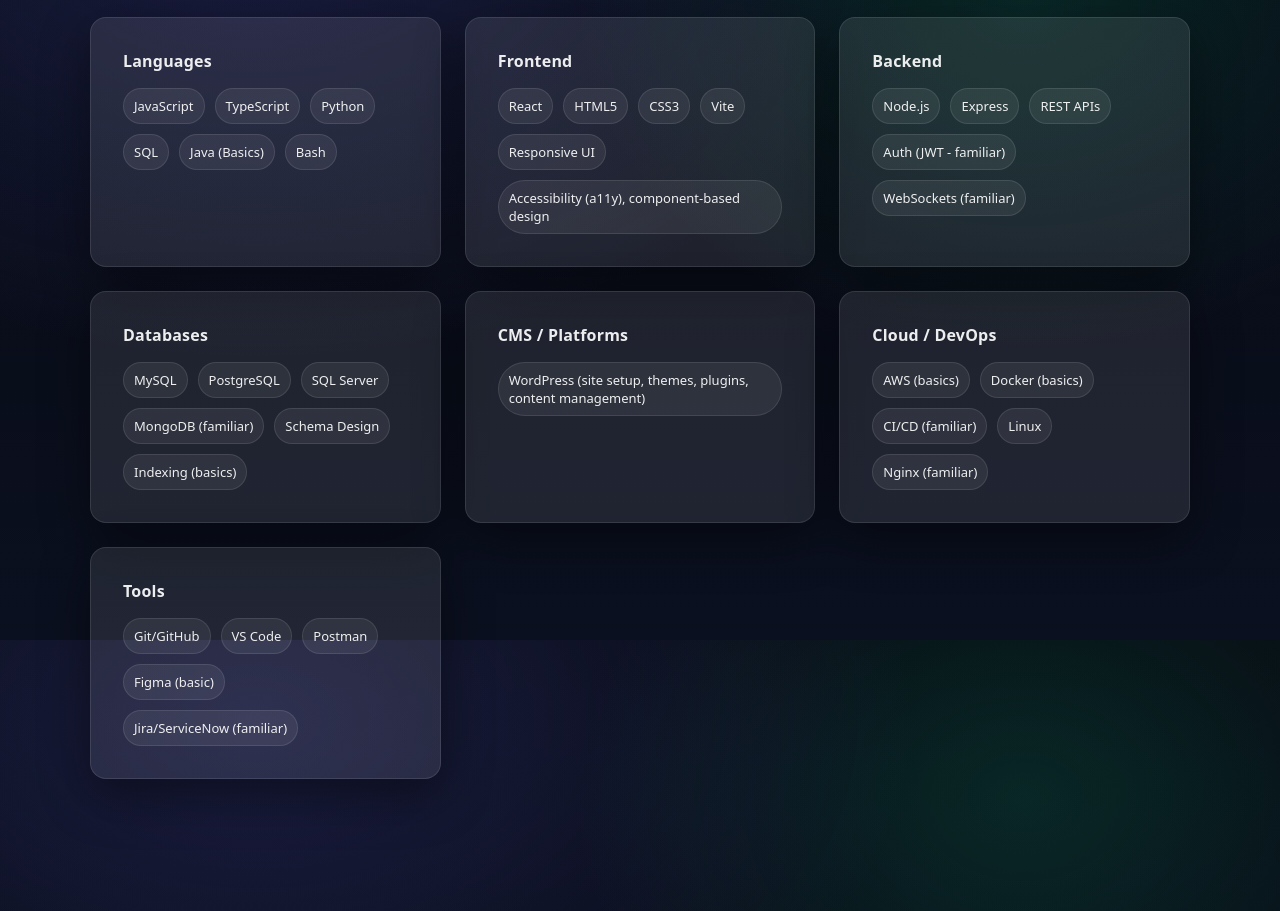
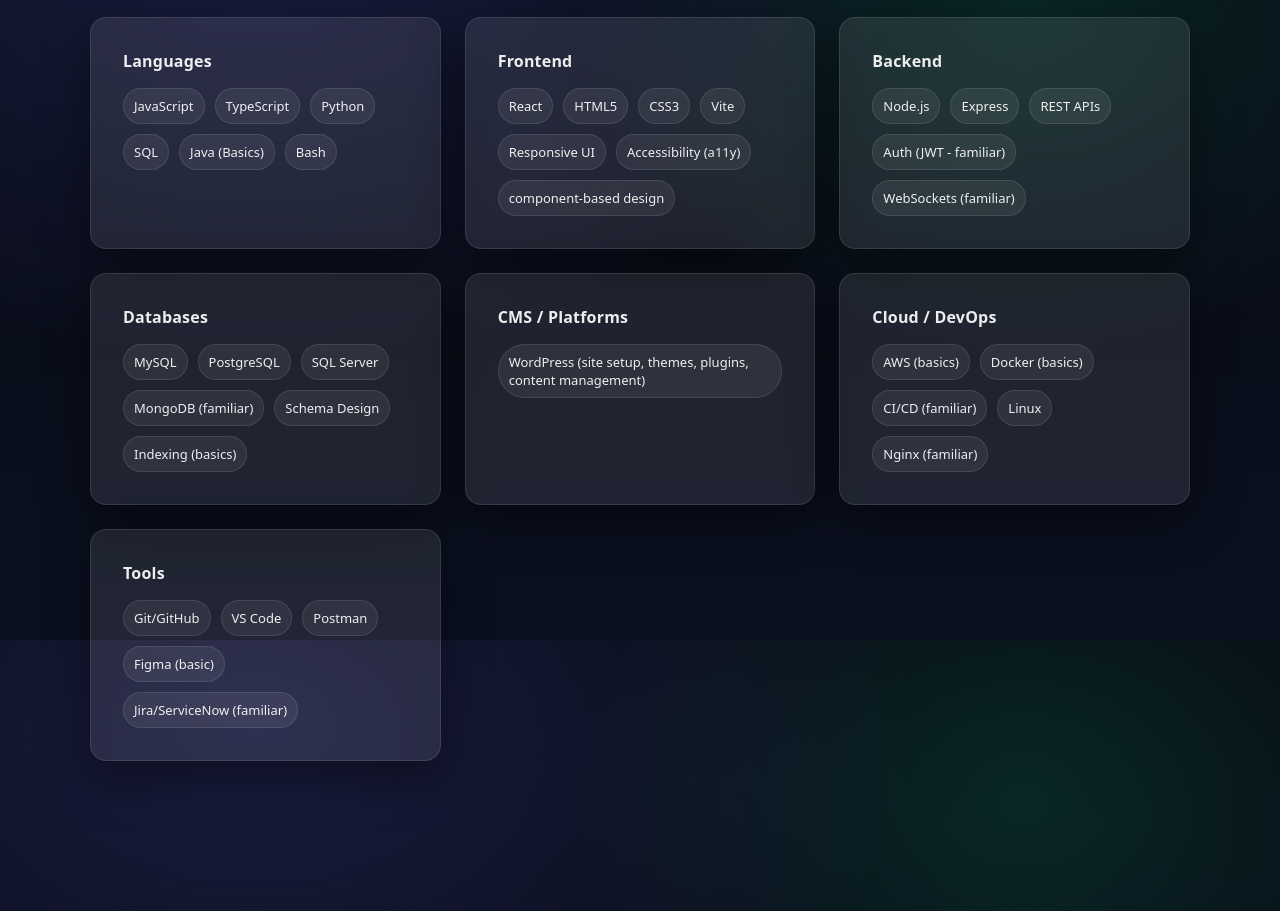
Before and after one commit to rohitparapati/rohit-portfolio, a React (Vite) app: page / in a window 1280 px wide. Shown: the part 960-1871 px from the top of the page. Built offline with nearby package versions, Linux system fonts and the light colour scheme.

Commit message:
changes in skills section

```diff
--- a/src/data/skills.js
+++ b/src/data/skills.js
@@ -8,7 +8,7 @@
   },
   {
     category: "Frontend",
-    items: ["React", "HTML5", "CSS3", "Vite", "Responsive UI", "Accessibility (a11y), component-based design"],
+    items: ["React", "HTML5", "CSS3", "Vite", "Responsive UI", "Accessibility (a11y)", "component-based design"],
   },
   {
     category: "Backend",
```
